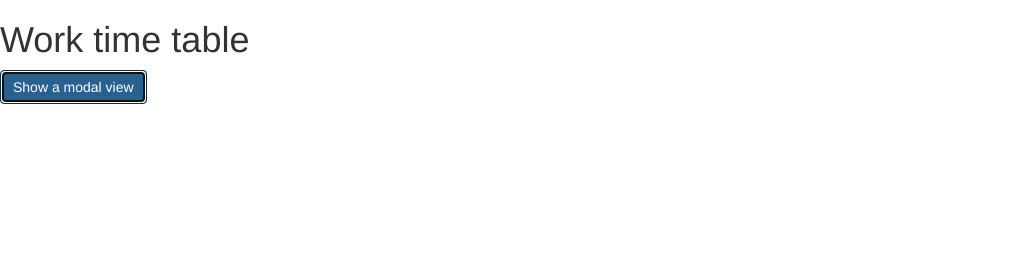
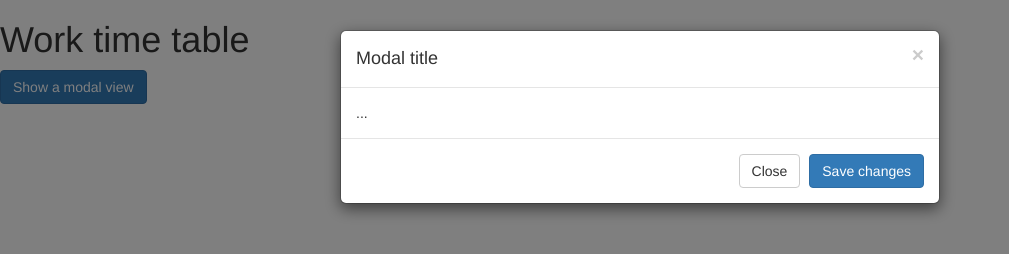
Before and after one commit to goodjoblife/OvertimeSalary, a plain HTML site: page worktimetable.html in a window 1280 px wide. Both pictures are taken after a click on the button "Show a modal view". Shown: the whole page, without its empty margins (0-1009 px from the left). Drawn offline with nearby package versions, Linux system fonts and the light colour scheme.

Commit message:
Show simple modal view

```diff
--- a/worktimetable.html
+++ b/worktimetable.html
@@ -9,11 +9,27 @@
     <body>
         <h1>Work time table</h1>
         <!-- test button -->
-        <button type="button" id="modal-test-btn" class="btn btn-primary" autocomplete="off">Show a modal view</button>
+        <button type="button" id="modal-test-btn" class="btn btn-primary" autocomplete="off" data-toggle="modal"  data-target="#test-modal">Show a modal view</button>
 
-        <!-- modal view
-        <div class="modal fade" id="test-modal" tabindex="-1" role="dialog" aria-labelledby="
-        -->
+        <!-- modal view -->
+        <div class="modal fade" id="test-modal" tabindex="-1" role="dialog" aria-labelledby="modalLabel">
+            <div class="modal-dialog" role="document">
+                <div class="modal-content">
+                    <div class="modal-header">
+                        <button type="button" class="close" data-dismiss="modal" aria-label="Close"><span aria-hidden="true">&times;</span></button>
+                        <h4 class="modal-title" id="myModalLabel">Modal title</h4>
+                    </div>
+                    <div class="modal-body">
+                    ...
+                    </div>
+                    <div class="modal-footer">
+                        <button type="button" class="btn btn-default" data-dismiss="modal">Close</button>
+                        <button type="button" class="btn btn-primary">Save changes</button>
+                    </div>
+                </div>
+            </div>
+        </div>
+
 
         <!-- script -->
         <script src="https://ajax.googleapis.com/ajax/libs/jquery/1.11.3/jquery.min.js"></script>
```
